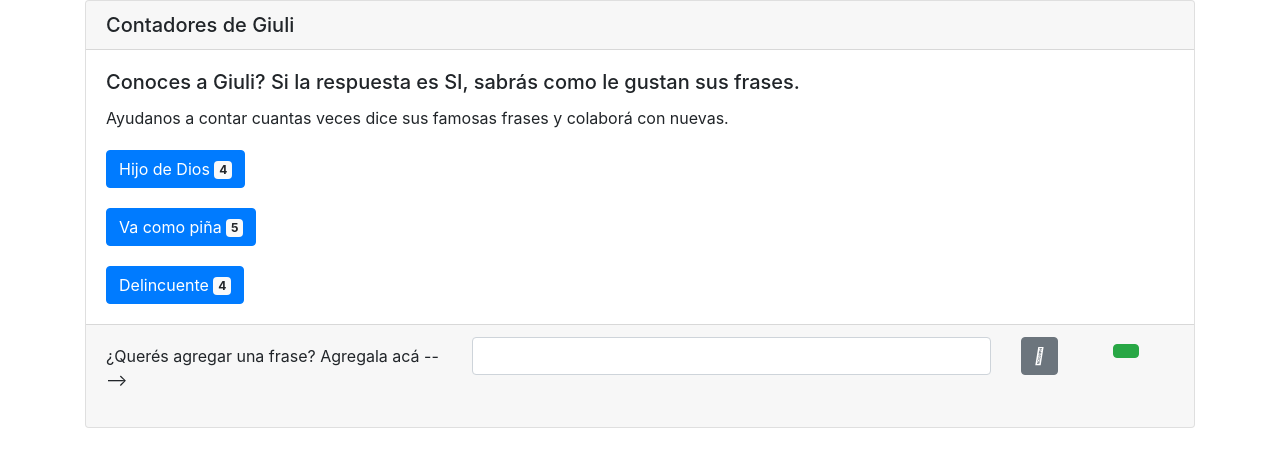
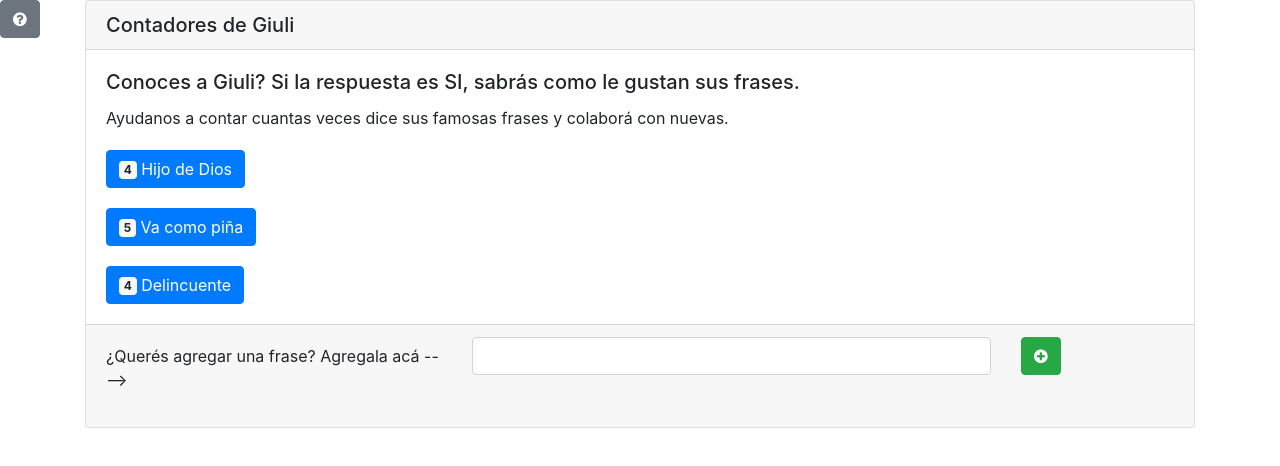
Before and after one commit to marcosfrank/ContadoresGiuli, an Angular app: page / in a window 1280 px wide. Shown: the top 466 px of the page. Built offline with nearby package versions, Linux system fonts and the light colour scheme; what angular-font-awesome would draw is missing.

Commit message:
se agrego popover y se modifico la posicion del contador respecto de la frase

```diff
--- a/src/app/app.module.ts
+++ b/src/app/app.module.ts
@@ -1,7 +1,7 @@
 import { BrowserModule } from '@angular/platform-browser';
 import { BrowserAnimationsModule } from '@angular/platform-browser/animations';
 import { AngularFontAwesomeModule } from 'angular-font-awesome';
-
+import { PopoverModule } from 'ngx-bootstrap/popover';
 import { NgModule } from '@angular/core';
 import { ToastrModule } from 'ngx-toastr';
 import { CommonModule } from "@angular/common";
@@ -24,7 +24,8 @@ import { EtiquetaContadoraAddComponent } from './etiqueta-contadora-add/etiqueta
     BrowserAnimationsModule,
     ToastrModule.forRoot(),
     CommonModule,
-    AngularFontAwesomeModule
+    AngularFontAwesomeModule,
+    PopoverModule.forRoot()
   ],
   providers: [EtiquetasContadorasService],
   bootstrap: [AppComponent]
--- a/src/app/etiqueta-contadora-add/etiqueta-contadora-add.component.html
+++ b/src/app/etiqueta-contadora-add/etiqueta-contadora-add.component.html
@@ -4,11 +4,13 @@
     <div class="col-lg-6">
         <input type="text" class="form-control" id="fraseInput">
     </div>
-    <div class="col-lg-1">
-      <button type="button" class="btn btn-secondary"><i class="fas fa-user"></i></button>
-    </div>
-    <div class="col-lg-1">
-        <button type="button" class="btn btn-success"></button>
+    <div class="col-lg-2">
+      <button type="button" class="btn btn-secondary"
+        popover="Las nuevas frases debreán ser aprobadas por los administradores"
+        popoverTitle="¿Tu frase no aparece?" placement="top">
+        <i class="fa fa-question-circle"></i>
+      </button>
+      <button type="button" class="btn btn-success"><i class="fa fa-plus-circle"></i></button>
     </div>
   </div>
 </form>
--- a/src/app/etiqueta-contadora/etiqueta-contadora.component.html
+++ b/src/app/etiqueta-contadora/etiqueta-contadora.component.html
@@ -1,3 +1,3 @@
 <button type="button" class="btn btn-primary" (click)="addCantidad()">
-  {{frase}}&nbsp;<span class="badge badge-light">{{cantidad}}</span>
+  <span class="badge badge-light">{{cantidad}}</span>&nbsp;{{frase}}
 </button>
```
